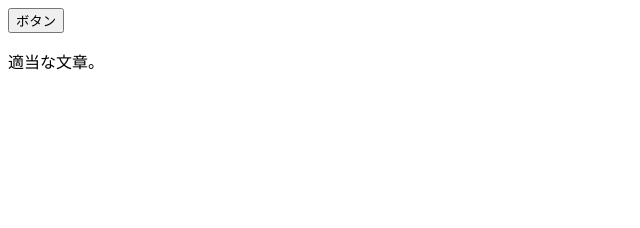
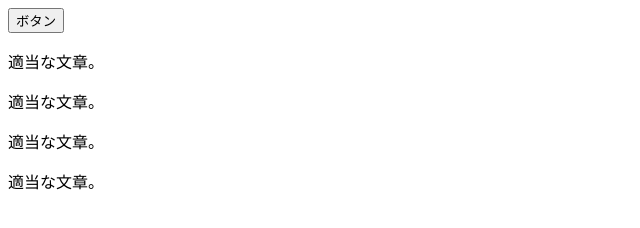
Before and after one commit to Kikuna-303/github_20190827, a plain HTML site: page index.html in a window 1280 px wide. Shown: the whole page, without its empty margins (0-640 px from the left). Drawn offline with Linux system fonts and the light colour scheme.

Commit message:
適当な文章を複数個用意しました

```diff
--- a/index.html
+++ b/index.html
@@ -7,5 +7,8 @@
   <body>
       <button>ボタン</button>
       <p>適当な文章。</p>
+      <p>適当な文章。</p>
+      <p>適当な文章。</p>
+      <p>適当な文章。</p>
   </body>
 </html>
```
